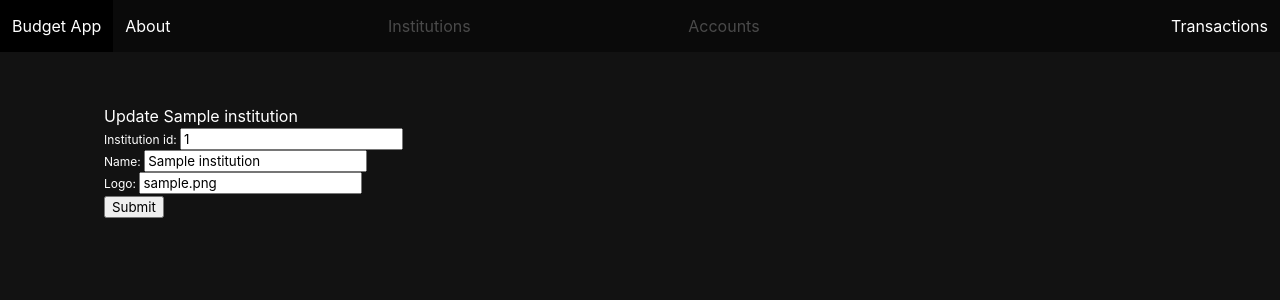
After one commit to siemenjm/practice_budget_app, a Django app: page /institutions/1/update in a window 1280 px wide. The commit adds this page. Shown: the top 300 px of the page. Run offline with Django 4.2, Linux system fonts and the light colour scheme; tables that the repository leaves empty hold one stand-in row (values such as "Sample post").

Commit message:
Add update functionality to transactions and institutions

```diff
--- a/main_app/templates/institution_detail.html
+++ b/main_app/templates/institution_detail.html
@@ -34,4 +34,10 @@
     </div>
 </div>
 
+<a href="{% url 'institution_update' institution.pk %}" class="button is-info">Update Institution
+    <span class="icon">
+        <i class="fas fa-edit"></i>
+    </span>
+</a>
+
 {% endblock %}
--- /dev/null
+++ b/main_app/templates/institution_update.html
@@ -0,0 +1,8 @@
+{% extends 'base.html' %} {% block content %}
+<h1 class="pt-3">Update {{institution.name}}</h1>
+
+<form action="" method="post">
+  {% csrf_token %} {{form.as_p}} <input type="submit" value="Submit" />
+</form>
+
+{% endblock %}
--- a/main_app/templates/transaction_detail.html
+++ b/main_app/templates/transaction_detail.html
@@ -46,4 +46,10 @@
     <p class="date">{{transaction.transaction_date}}</p>
 </div>
 
+<a href="{% url 'transaction_update' transaction.pk %}" class="button is-info">Update Transaction
+    <span class="icon">
+        <i class="fas fa-edit"></i>
+    </span>
+</a>
+
 {% endblock %}
--- a/main_app/urls.py
+++ b/main_app/urls.py
@@ -7,10 +7,12 @@ urlpatterns = [
     path('institutions/', views.InstitutionList.as_view(), name='institution_list'),
     path('institutions/new/', views.InstitutionCreate.as_view(), name='institution_create'),
     path('institutions/<int:pk>/', views.InstitutionDetail.as_view(), name='institution_detail'),
+    path('institutions/<int:pk>/update', views.InstitutionUpdate.as_view(), name='institution_update'),
     path('accounts/', views.AccountList.as_view(), name='account_list'),
     path('accounts/new/', views.AccountCreate.as_view(), name='account_create'),
     path('accounts/<int:pk>/', views.AccountDetail.as_view(), name='account_detail'),
     path('transactions/', views.TransactionList.as_view(), name='transaction_list'),
     path('transaction/new/', views.TransactionCreate.as_view(), name='transaction_create'),
     path('transactions/<int:pk>/', views.TransactionDetail.as_view(), name='transaction_detail'),
+    path('transactions/<int:pk>/update', views.TransactionUpdate.as_view(), name='transaction_update'),
 ]
--- a/main_app/views.py
+++ b/main_app/views.py
@@ -2,9 +2,10 @@ from django.shortcuts import render
 from django.views import View
 from django.http import HttpResponse
 from django.views.generic.base import TemplateView
-from django.views.generic.edit import CreateView
+from django.views.generic.edit import CreateView, UpdateView
 from django.views.generic import DetailView
 from .models import Account, Institution, Transaction
+from django.urls import reverse
 
 class Home(TemplateView):
     template_name = 'home.html'
@@ -37,6 +38,14 @@ class InstitutionCreate(CreateView):
 class InstitutionDetail(DetailView):
     model = Institution
     template_name = 'institution_detail.html'
+
+class InstitutionUpdate(UpdateView):
+    model = Institution
+    fields = ['institution_id', 'name', 'logo']
+    template_name = 'institution_update.html'
+
+    def get_success_url(self):
+        return reverse('institution_detail', kwargs={'pk': self.object.pk})
 
 class AccountList(TemplateView):
     template_name = 'account_list.html'
@@ -79,3 +88,11 @@ class TransactionCreate(CreateView):
 class TransactionDetail(DetailView):
     model = Transaction
     template_name = 'transaction_detail.html'
+
+class TransactionUpdate(UpdateView):
+    model = Transaction
+    fields = ['amount', 'description', 'category', 'sub_category', 'sub_sub_category', 'debited_account', 'credited_account', 'transaction_date']
+    template_name = 'transaction_update.html'
+
+    def get_success_url(self):
+        return reverse('transaction_detail', kwargs={'pk': self.object.pk})
```
Also changed, not shown: main_app/templates/transaction_update.html (added, +8 -0 lines).
